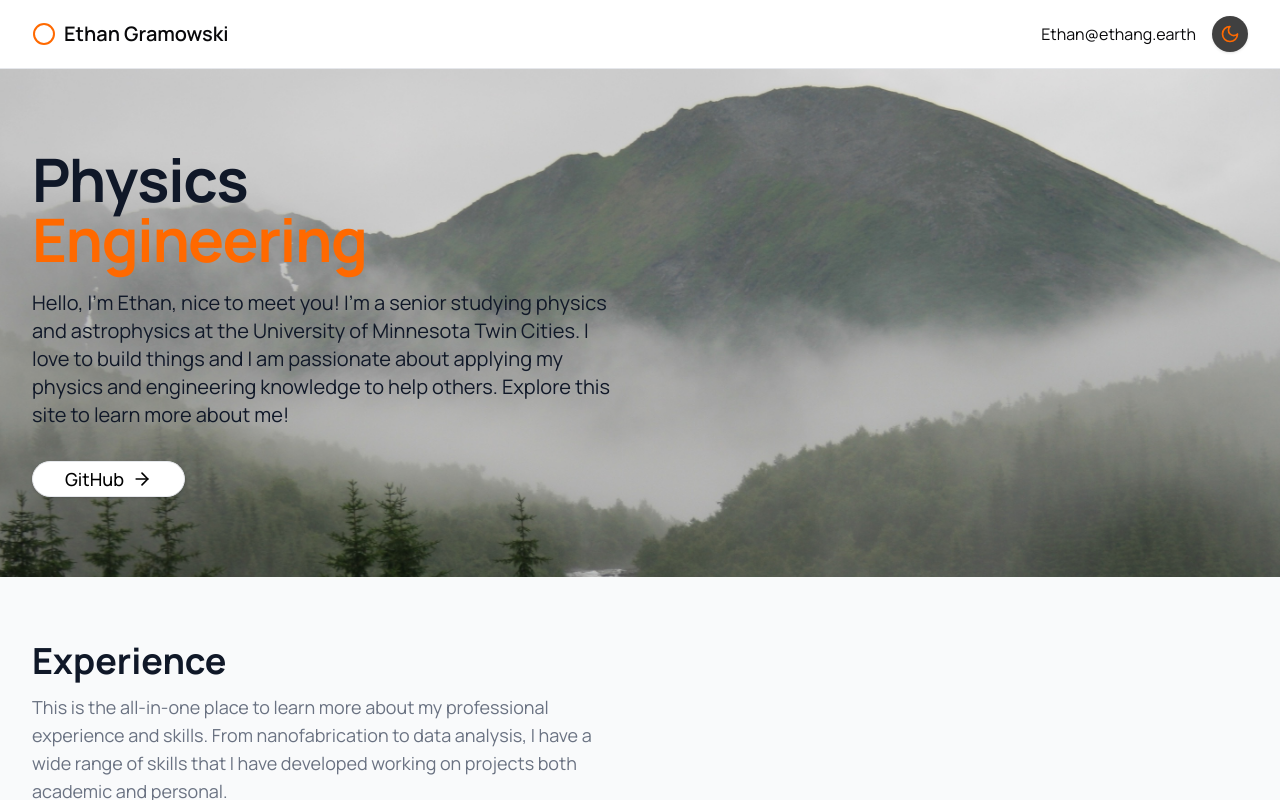
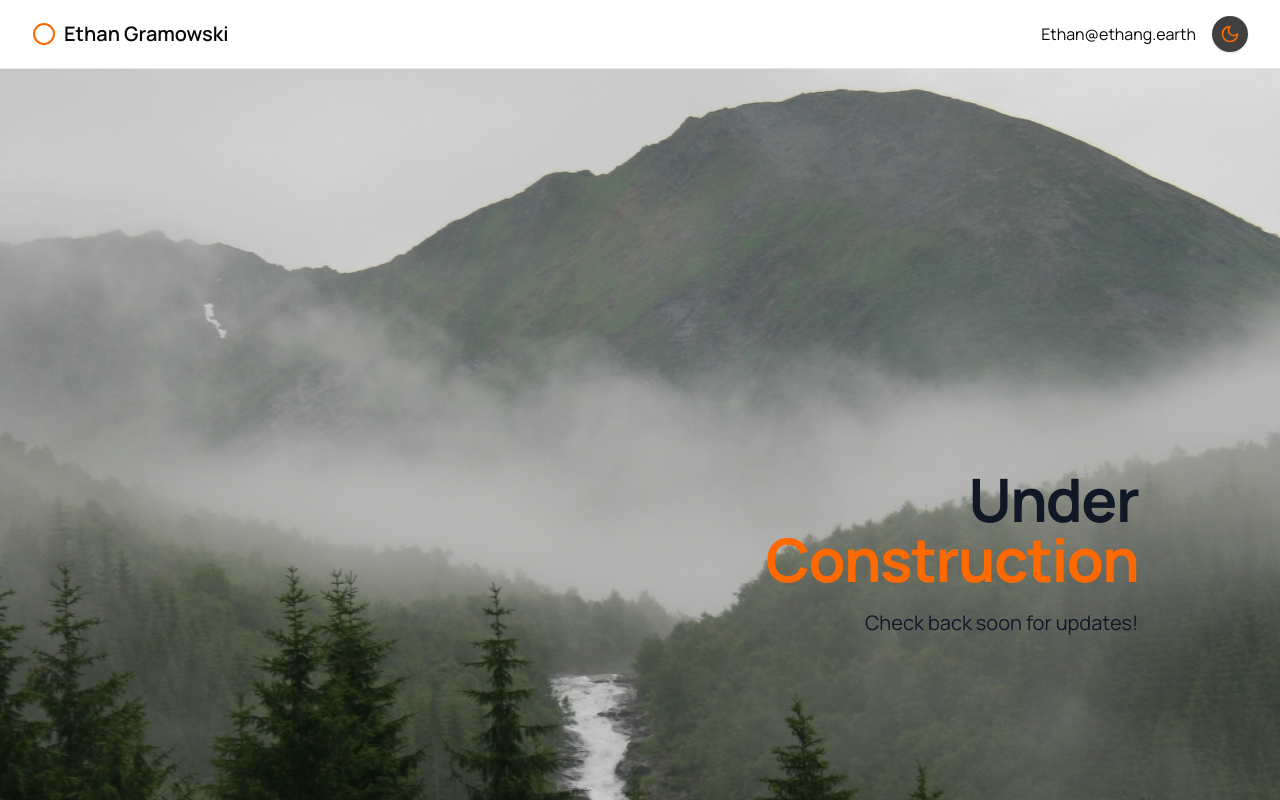
Before and after one commit to Gram012/EthanG.Earth, a Next.js app: page /cv in a window 1280 px wide. Shown: the top 800 px of the page. Built offline with nearby package versions, Linux system fonts and the light colour scheme.

Commit message:
Under Construction Page for CV

```diff
--- a/app/(dashboard)/cv/page.tsx
+++ b/app/(dashboard)/cv/page.tsx
@@ -13,46 +13,16 @@ import Link from "next/link";
 export default function CVPage() {
   return (
     <main className="background-image">
-      <section className="py-20">
+      <section className="py-100">
         <div className="max-w-7xl mx-auto px-4 sm:px-6 lg:px-8">
           <div className="lg:grid lg:grid-cols-12 lg:gap-8">
-            <div className="sm:text-center md:max-w-2xl md:mx-auto lg:col-span-6 lg:text-left">
+            <div className="sm:text-center md:max-w-2xl md:mx-auto lg:col-span-6 lg:col-start-7 lg:text-right">
               <h1 className="text-4xl font-bold text-gray-900 tracking-tight sm:text-5xl md:text-6xl">
-                Physics
-                <span className="block text-orange-500">Engineering</span>
+                Under
+                <span className="block text-orange-500">Construction</span>
               </h1>
               <p className="mt-3 text-base text-gray-900 sm:mt-5 sm:text-xl lg:text-lg xl:text-xl">
-                Hello, I'm Ethan, nice to meet you! I'm a senior studying
-                physics and astrophysics at the University of Minnesota Twin
-                Cities. I love to build things and I am passionate about
-                applying my physics and engineering knowledge to help others.
-                Explore this site to learn more about me!
-              </p>
-              <div className="mt-8 sm:max-w-lg sm:mx-auto sm:text-center lg:text-left lg:mx-0">
-                <a href="https://github.com/Gram012" target="_blank">
-                  <Button className="bg-white hover:bg-gray-100 text-black border border-gray-200 rounded-full text-lg px-8 py-4 inline-flex items-center justify-center">
-                    GitHub
-                    <ArrowRight className="ml-2 h-5 w-5" />
-                  </Button>
-                </a>
-              </div>
-            </div>
-          </div>
-        </div>
-      </section>
-
-      <section className="py-16 bg-gray-50 dark:bg-neutral-900">
-        <div className="max-w-7xl mx-auto px-4 sm:px-6 lg:px-8">
-          <div className="lg:grid lg:grid-cols-2 lg:gap-8 lg:items-center">
-            <div>
-              <h2 className="text-3xl font-bold text-gray-900 dark:text-gray-100 sm:text-4xl">
-                Experience
-              </h2>
-              <p className="mt-3 max-w-3xl text-lg text-gray-500 dark:text-gray-400">
-                This is the all-in-one place to learn more about my professional
-                experience and skills. From nanofabrication to data analysis, I
-                have a wide range of skills that I have developed working on
-                projects both academic and personal.
+                Check back soon for updates!
               </p>
             </div>
           </div>
```
